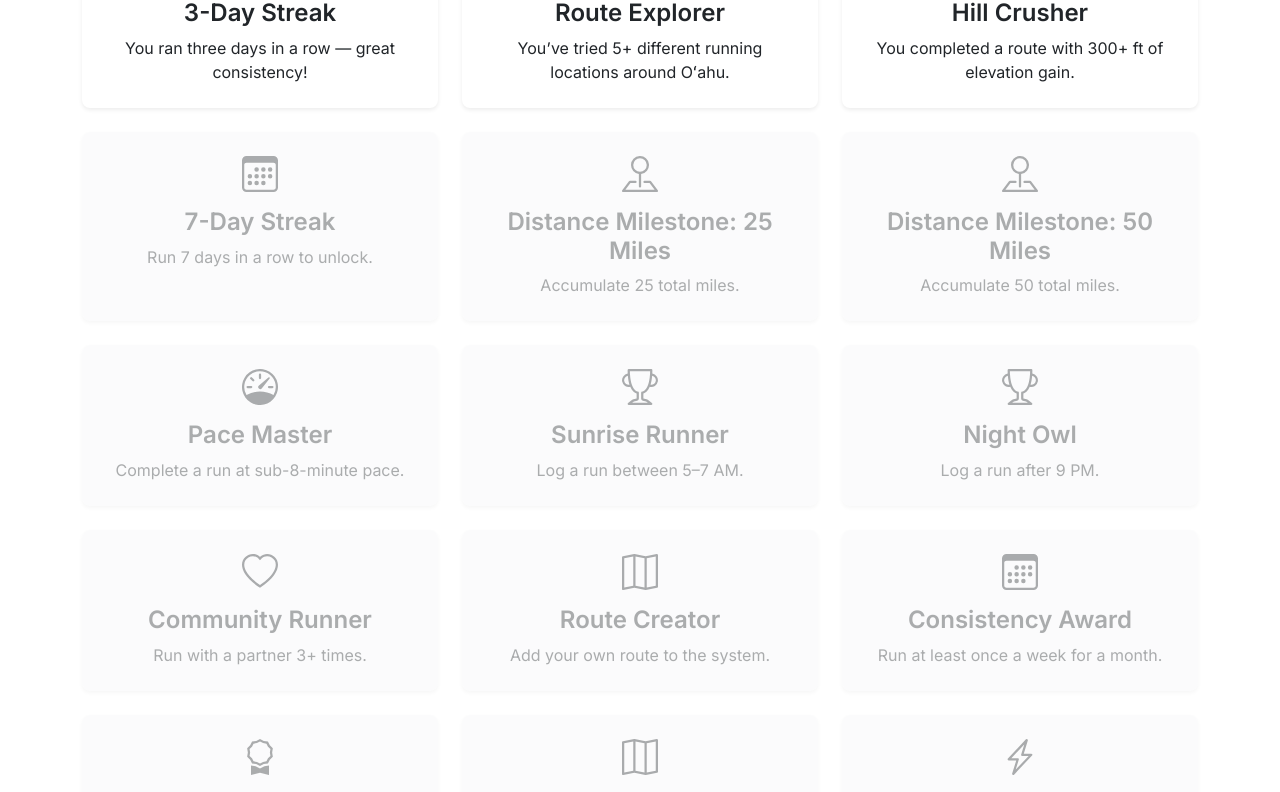
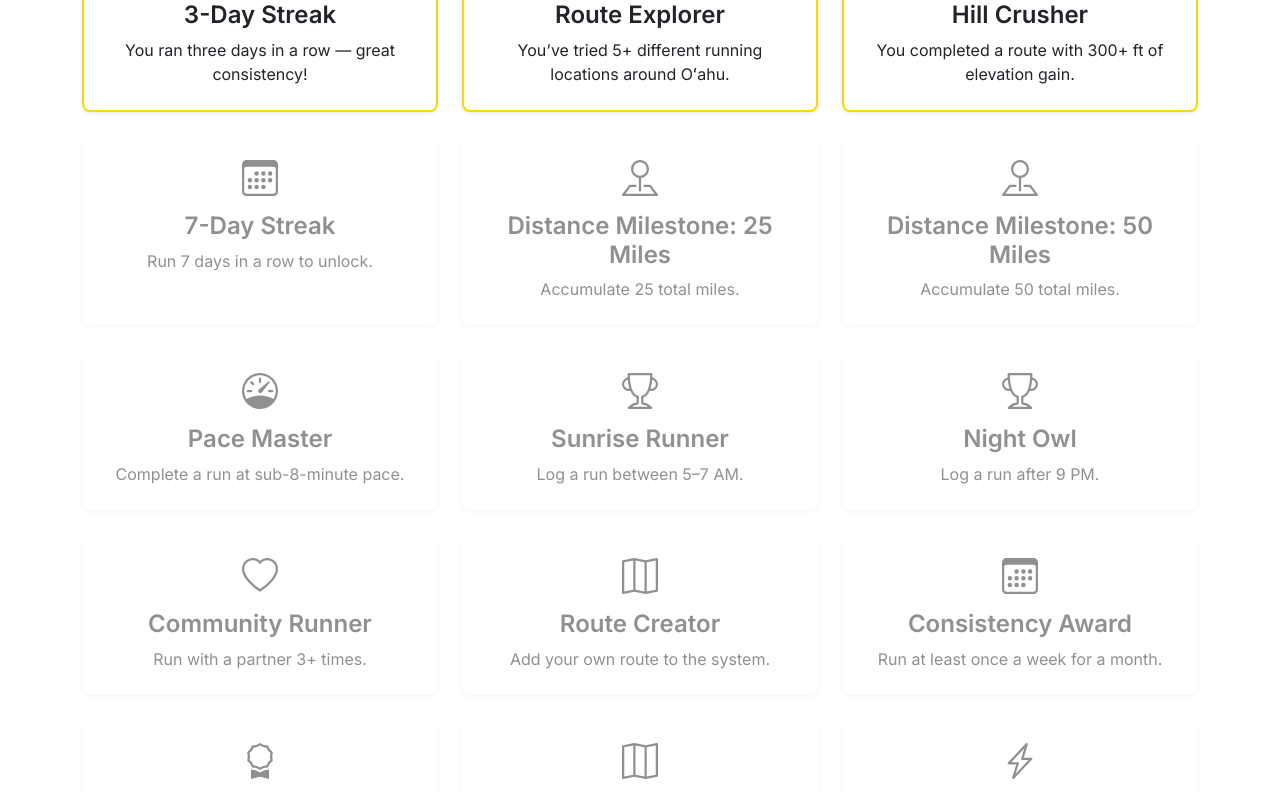
Before and after one commit to run-and-route-hub/Run-and-Route-Hub, a Next.js app: page /awards in a window 1280 px wide. Shown: the part 298-1090 px from the top of the page. Built offline with nearby package versions, Linux system fonts and the light colour scheme; no server answers.

Commit message:
Update page.tsx

```diff
--- a/src/app/awards/page.tsx
+++ b/src/app/awards/page.tsx
@@ -1,7 +1,22 @@
 /* eslint-disable @next/next/no-img-element */
-import { Trophy, LightningCharge, Map, Heart, Award, PinMap, Speedometer, Calendar3 } from 'react-bootstrap-icons';
+
+'use client';
+
+import { useState } from 'react';
+import {
+  Trophy,
+  LightningCharge,
+  Map,
+  Heart,
+  Award,
+  PinMap,
+  Speedometer,
+  Calendar3,
+} from 'react-bootstrap-icons';
 
 export default function AwardsPage() {
+  const [selectedAward, setSelectedAward] = useState<any>(null);
+
   const awards = [
     // --- Unlocked Awards ---
     {
@@ -24,22 +39,102 @@ export default function AwardsPage() {
     },
 
     // ---- Locked Awards ----
-    { title: '7-Day Streak', description: 'Run 7 days in a row to unlock.', icon: <Calendar3 size={36} />, unlocked: false },
-    { title: 'Distance Milestone: 25 Miles', description: 'Accumulate 25 total miles.', icon: <PinMap size={36} />, unlocked: false },
-    { title: 'Distance Milestone: 50 Miles', description: 'Accumulate 50 total miles.', icon: <PinMap size={36} />, unlocked: false },
-    { title: 'Pace Master', description: 'Complete a run at sub-8-minute pace.', icon: <Speedometer size={36} />, unlocked: false },
-    { title: 'Sunrise Runner', description: 'Log a run between 5–7 AM.', icon: <Trophy size={36} />, unlocked: false },
-    { title: 'Night Owl', description: 'Log a run after 9 PM.', icon: <Trophy size={36} />, unlocked: false },
-    { title: 'Community Runner', description: 'Run with a partner 3+ times.', icon: <Heart size={36} />, unlocked: false },
-    { title: 'Route Creator', description: 'Add your own route to the system.', icon: <Map size={36} />, unlocked: false },
-    { title: 'Consistency Award', description: 'Run at least once a week for a month.', icon: <Calendar3 size={36} />, unlocked: false },
-    { title: 'Trail Runner', description: 'Complete 3+ trail runs.', icon: <Award size={36} />, unlocked: false },
-    { title: 'City Explorer', description: 'Run through 5 different Honolulu neighborhoods.', icon: <Map size={36} />, unlocked: false },
-    { title: 'Speed Demon', description: 'Run a mile under 7 minutes.', icon: <LightningCharge size={36} />, unlocked: false },
-    { title: 'Hydration Pro', description: 'Track runs 5 days in a row.', icon: <Heart size={36} />, unlocked: false },
-    { title: 'Marathon Mindset', description: 'Accumulate 100 total miles.', icon: <Trophy size={36} />, unlocked: false },
-    { title: 'Elevation Beast', description: 'Climb over 1,000 ft total.', icon: <Award size={36} />, unlocked: false },
-    { title: 'Aloha Spirit Runner', description: 'Give feedback on 3+ routes.', icon: <Heart size={36} />, unlocked: false },
+    {
+      title: '7-Day Streak',
+      description: 'Run 7 days in a row to unlock.',
+      icon: <Calendar3 size={36} />,
+      unlocked: false,
+    },
+    {
+      title: 'Distance Milestone: 25 Miles',
+      description: 'Accumulate 25 total miles.',
+      icon: <PinMap size={36} />,
+      unlocked: false,
+    },
+    {
+      title: 'Distance Milestone: 50 Miles',
+      description: 'Accumulate 50 total miles.',
+      icon: <PinMap size={36} />,
+      unlocked: false,
+    },
+    {
+      title: 'Pace Master',
+      description: 'Complete a run at sub-8-minute pace.',
+      icon: <Speedometer size={36} />,
+      unlocked: false,
+    },
+    {
+      title: 'Sunrise Runner',
+      description: 'Log a run between 5–7 AM.',
+      icon: <Trophy size={36} />,
+      unlocked: false,
+    },
+    {
+      title: 'Night Owl',
+      description: 'Log a run after 9 PM.',
+      icon: <Trophy size={36} />,
+      unlocked: false,
+    },
+    {
+      title: 'Community Runner',
+      description: 'Run with a partner 3+ times.',
+      icon: <Heart size={36} />,
+      unlocked: false,
+    },
+    {
+      title: 'Route Creator',
+      description: 'Add your own route to the system.',
+      icon: <Map size={36} />,
+      unlocked: false,
+    },
+    {
+      title: 'Consistency Award',
+      description: 'Run at least once a week for a month.',
+      icon: <Calendar3 size={36} />,
+      unlocked: false,
+    },
+    {
+      title: 'Trail Runner',
+      description: 'Complete 3+ trail runs.',
+      icon: <Award size={36} />,
+      unlocked: false,
+    },
+    {
+      title: 'City Explorer',
+      description: 'Run through 5 different Honolulu neighborhoods.',
+      icon: <Map size={36} />,
+      unlocked: false,
+    },
+    {
+      title: 'Speed Demon',
+      description: 'Run a mile under 7 minutes.',
+      icon: <LightningCharge size={36} />,
+      unlocked: false,
+    },
+    {
+      title: 'Hydration Pro',
+      description: 'Track runs 5 days in a row.',
+      icon: <Heart size={36} />,
+      unlocked: false,
+    },
+    {
+      title: 'Marathon Mindset',
+      description: 'Accumulate 100 total miles.',
+      icon: <Trophy size={36} />,
+      unlocked: false,
+    },
+    {
+      title: 'Elevation Beast',
+      description: 'Climb over 1,000 ft total.',
+      icon: <Award size={36} />,
+      unlocked: false,
+    },
+    {
+      title: 'Aloha Spirit Runner',
+      description: 'Give feedback on 3+ routes.',
+      icon: <Heart size={36} />,
+      unlocked: false,
+    },
   ];
 
   return (
@@ -47,12 +142,15 @@ export default function AwardsPage() {
       <div className="container text-center">
         <h1 className="fw-bold mb-4">🏆 Your Awards</h1>
 
+        {/* AWARD GRID */}
         <div className="row g-4">
           {awards.map((award, index) => (
             <div key={index} className="col-md-4">
               <div
-                className={`p-4 rounded-3 shadow-sm h-100 ${!award.unlocked ? 'bg-light text-muted' : 'bg-white'}`}
-                style={{ opacity: award.unlocked ? 1 : 0.5 }}
+                className={`p-4 rounded-3 shadow-sm h-100 award-card ${
+                  award.unlocked ? 'award-unlocked' : 'award-locked'
+                }`}
+                onClick={() => setSelectedAward(award)}
               >
                 <div className="mb-3">{award.icon}</div>
                 <h4 className="fw-semibold">{award.title}</h4>
@@ -62,6 +160,86 @@ export default function AwardsPage() {
           ))}
         </div>
       </div>
+
+      {/* AWARD MODAL */}
+      {selectedAward && (
+        <div className="award-modal-backdrop" onClick={() => setSelectedAward(null)}>
+          <div
+            className="award-modal-content"
+            onClick={(e) => e.stopPropagation()}
+          >
+            <h2 className="fw-bold mb-2">
+              {selectedAward.icon} {selectedAward.title}
+            </h2>
+            <p className="mb-3">{selectedAward.description}</p>
+
+            <button
+              className="btn btn-success"
+              onClick={() => setSelectedAward(null)}
+            >
+              Close
+            </button>
+          </div>
+        </div>
+      )}
+
+      {/* Styles injected here */}
+      <style jsx>{`
+        /* Hover animation */
+        .award-card {
+          cursor: pointer;
+          transition: transform 0.2s ease, box-shadow 0.2s ease;
+        }
+        .award-card:hover {
+          transform: scale(1.05);
+          box-shadow: 0 0 12px rgba(0, 0, 0, 0.15);
+        }
+
+        /* Unlocked award glow */
+        .award-unlocked {
+          border: 2px solid gold;
+          box-shadow: 0 0 10px gold;
+        }
+
+        /* Locked awards dimmed */
+        .award-locked {
+          opacity: 0.5;
+          filter: grayscale(100%);
+        }
+
+        /* Modal backdrop */
+        .award-modal-backdrop {
+          position: fixed;
+          inset: 0;
+          background: rgba(0, 0, 0, 0.55);
+          display: flex;
+          justify-content: center;
+          align-items: center;
+          z-index: 2000;
+        }
+
+        /* Modal window */
+        .award-modal-content {
+          background: white;
+          padding: 30px;
+          width: 350px;
+          border-radius: 12px;
+          text-align: center;
+          animation: pop 0.25s ease-out;
+        }
+
+        @keyframes pop {
+          from {
+            transform: scale(0.8);
+            opacity: 0;
+          }
+          to {
+            transform: scale(1);
+            opacity: 1;
+          }
+        }
+      `}
+      </style>
     </main>
   );
 }
```
